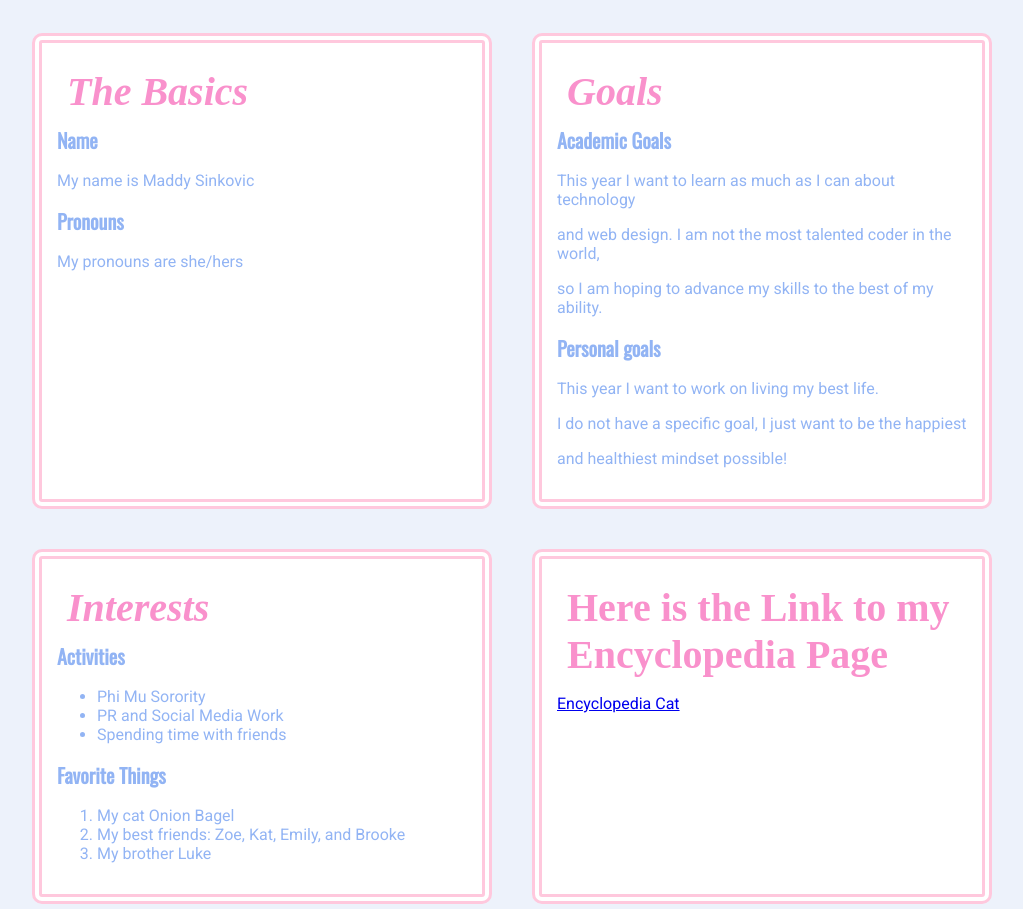
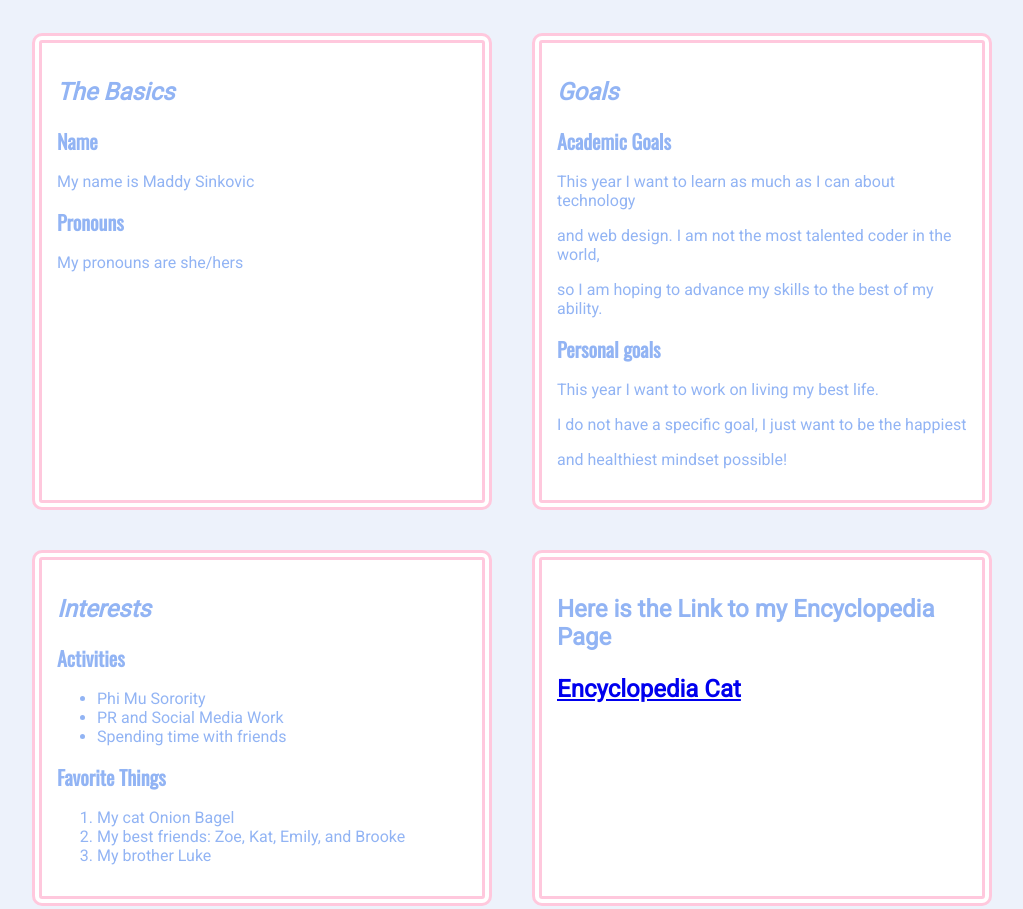
Before and after one commit to maddysink/Web-Repo, a plain HTML site: page index.html in a window 1280 px wide. Shown: the part 382-1291 px from the top of the page, without its empty margins (128-1151 px from the left). Drawn offline with nearby package versions, Linux system fonts and the light colour scheme; a web font is replaced by a local one.

Commit message:
ooh la la

```diff
--- a/index.html
+++ b/index.html
@@ -18,14 +18,14 @@
   </section>
   <section id="grid">
   <section class="border">
-    <h1><em>The Basics</em></h1>
+    <h2><em>The Basics</em></h2>
     <h4>Name</h4>
     <p>My name is Maddy Sinkovic</p>
     <h4>Pronouns</h4>
     <p>My pronouns are she/hers</p>
   </section>
   <section class="border">
-    <h1><em>Goals</em></h1>
+    <h2><em>Goals</em></h2>
     <h4>Academic Goals</h4>
     <p>This year I want to learn as much as I can about technology</p>
     <p>and web design.  I am not the most talented coder in the world,</p>
@@ -36,7 +36,7 @@
     <p>and healthiest mindset possible!</p>
   </section>
   <section class="border">
-    <h1><em>Interests</em></h1>
+    <h2><em>Interests</em></h2>
     <h4>Activities</h4>
     <ul>
       <li>Phi Mu Sorority</li>
@@ -51,7 +51,7 @@
     </ol>
   </section>
   <section class="border">
-    <h1>Here is the Link to my Encyclopedia Page</h1>
+    <h2>Here is the Link to my Encyclopedia Page</h2s>
     <p><a href="Week2HW/Encyclopedia-Cat/index.html">Encyclopedia Cat</a></p>
   </section>
 </section>
```
